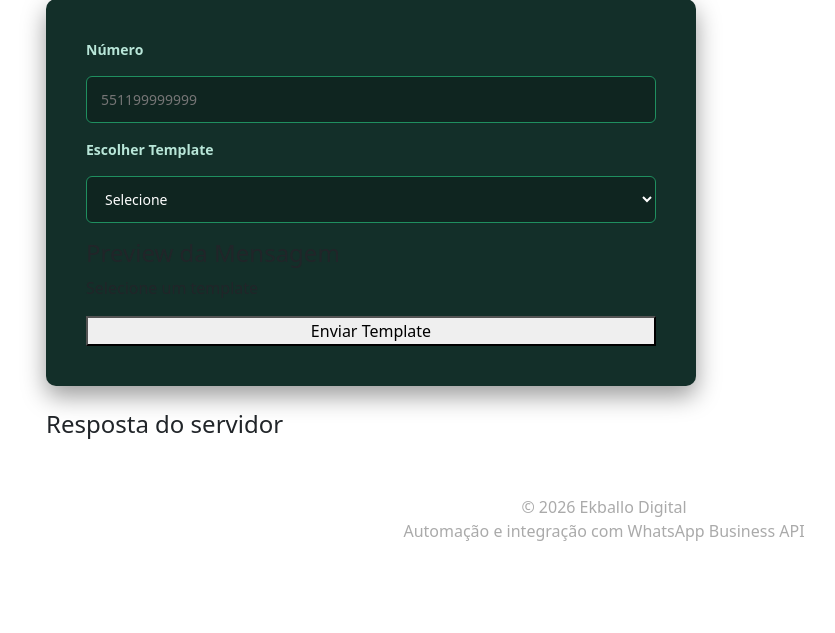
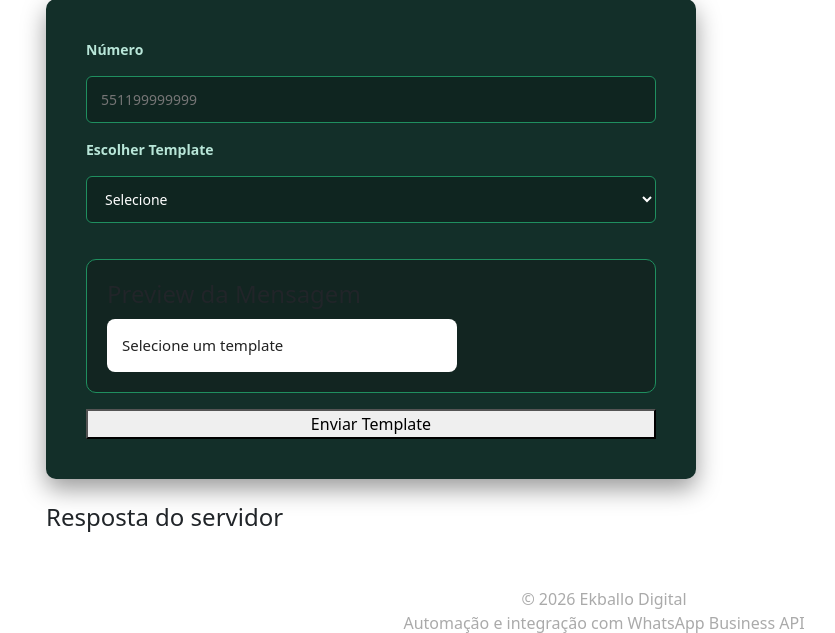
Before and after one commit to ekballodigital-svg/ekballodigital, a Flask app: page /send in a window 1280 px wide. Shown: the part 151-784 px from the top of the page, without its empty margins (36-871 px from the left). Run offline with Flask 3, Linux system fonts and the light colour scheme; data that the repository does not hold is empty.

Commit message:
Update style.css

```diff
--- a/static/style.css
+++ b/static/style.css
@@ -136,3 +136,30 @@ color:white;
 font-size:14px;
 
 }
+
+/* ------------------------------
+PREVIEW WHATSAPP
+------------------------------ */
+
+.preview-box{
+
+background:#122521;
+border-radius:10px;
+padding:20px;
+margin-top:20px;
+border:1px solid #1f8f5f;
+
+}
+
+#preview-msg{
+
+background:white;
+color:#222;
+padding:15px;
+border-radius:8px;
+margin-top:10px;
+font-size:15px;
+line-height:1.5;
+max-width:350px;
+
+}
```
